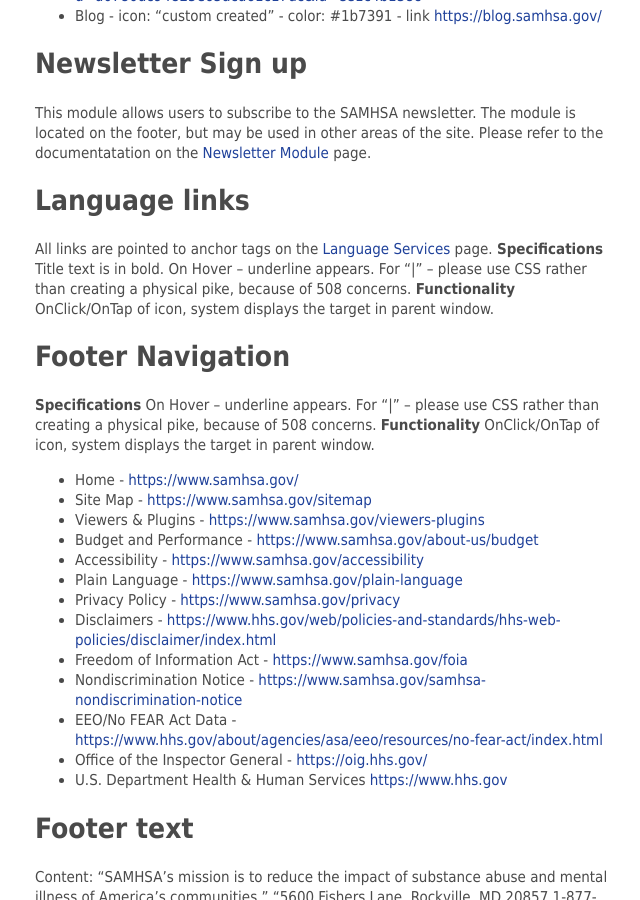
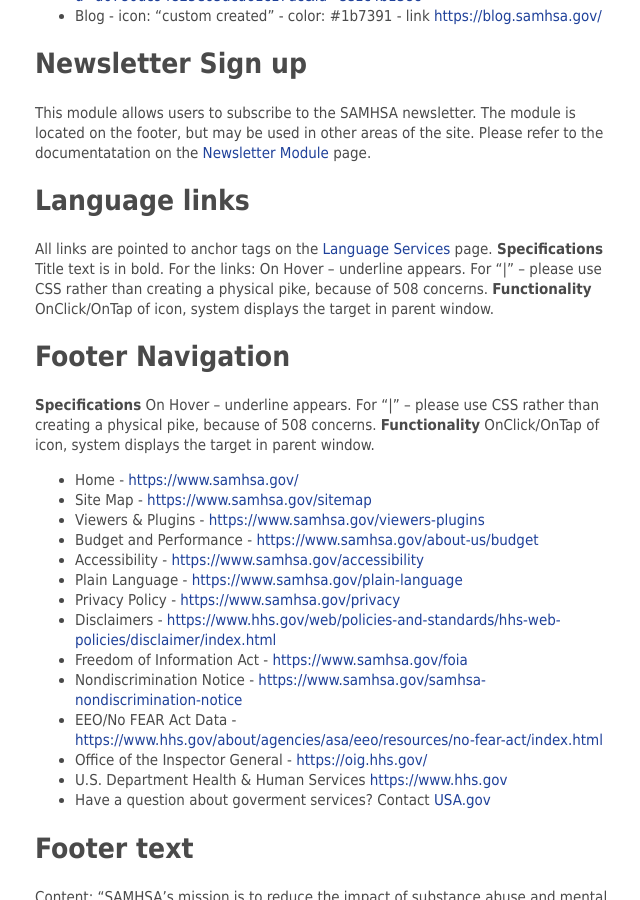
Before and after one commit to HHS/samhsa-pattern-library, a Jekyll site: the page built from docs/pages/globalcomponents/footer.md, in a window 1280 px wide and 900 px high, scrolled down 2322 px. Shown: the whole window, without its empty margins (246-886 px from the left). Built offline with Jekyll 4.4.1, drawn with Linux system fonts in a browser that asks for light colours; nearby versions of some CDN libraries.

Commit message:
Update footer.md

```diff
--- a/docs/pages/globalcomponents/footer.md
+++ b/docs/pages/globalcomponents/footer.md
@@ -50,7 +50,7 @@
 All links are pointed to anchor tags on the [Language Services](https://www.samhsa.gov/language-assistance-services) page.
 **Specifications**
 Title text is in bold.
-On Hover – underline appears.
+For the links: On Hover – underline appears.
 For "|" – please use CSS rather than creating a physical pike, because of 508 concerns.
 **Functionality** OnClick/OnTap of icon, system displays the target in parent window.
 
@@ -74,6 +74,7 @@
 - EEO/No FEAR Act Data - [https://www.hhs.gov/about/agencies/asa/eeo/resources/no-fear-act/index.html](https://www.hhs.gov/about/agencies/asa/eeo/resources/no-fear-act/index.html)
 - Office of the Inspector General - [https://oig.hhs.gov/](https://oig.hhs.gov/)
 - U.S. Department Health & Human Services [https://www.hhs.gov](https://www.hhs.gov)
+- Have a question about goverment services? Contact [USA.gov](https://www.usa.gov)
 
 <a name="text"></a>
 ## Footer text
```
